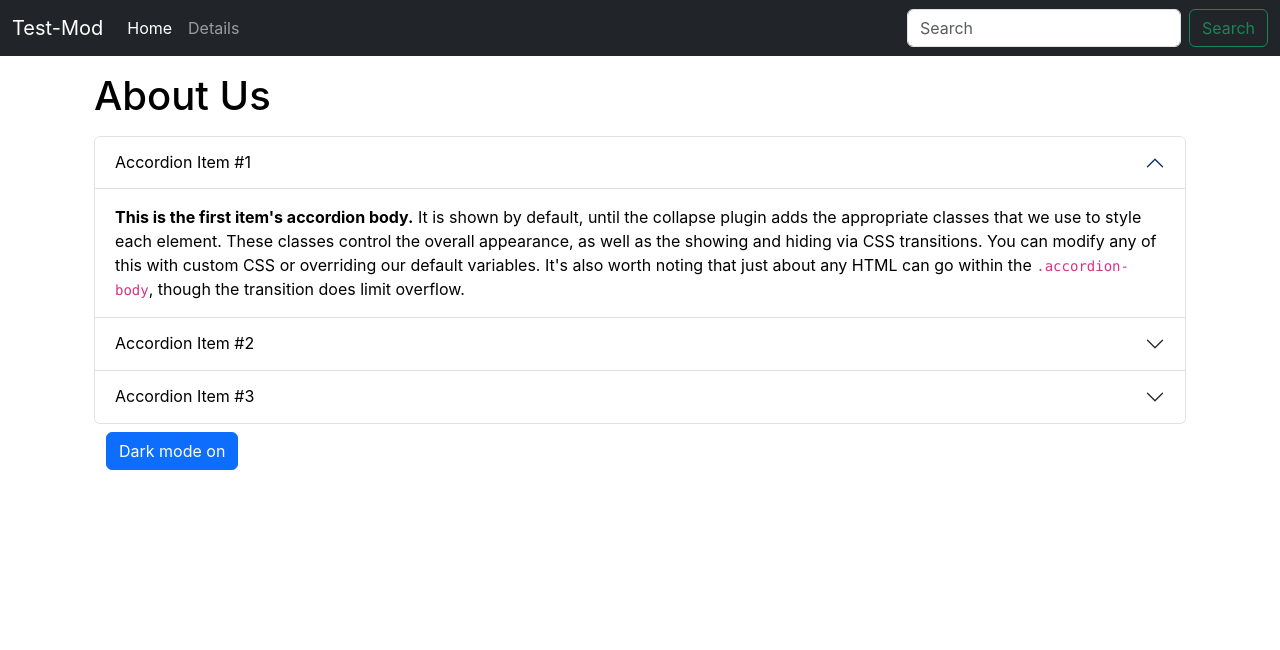
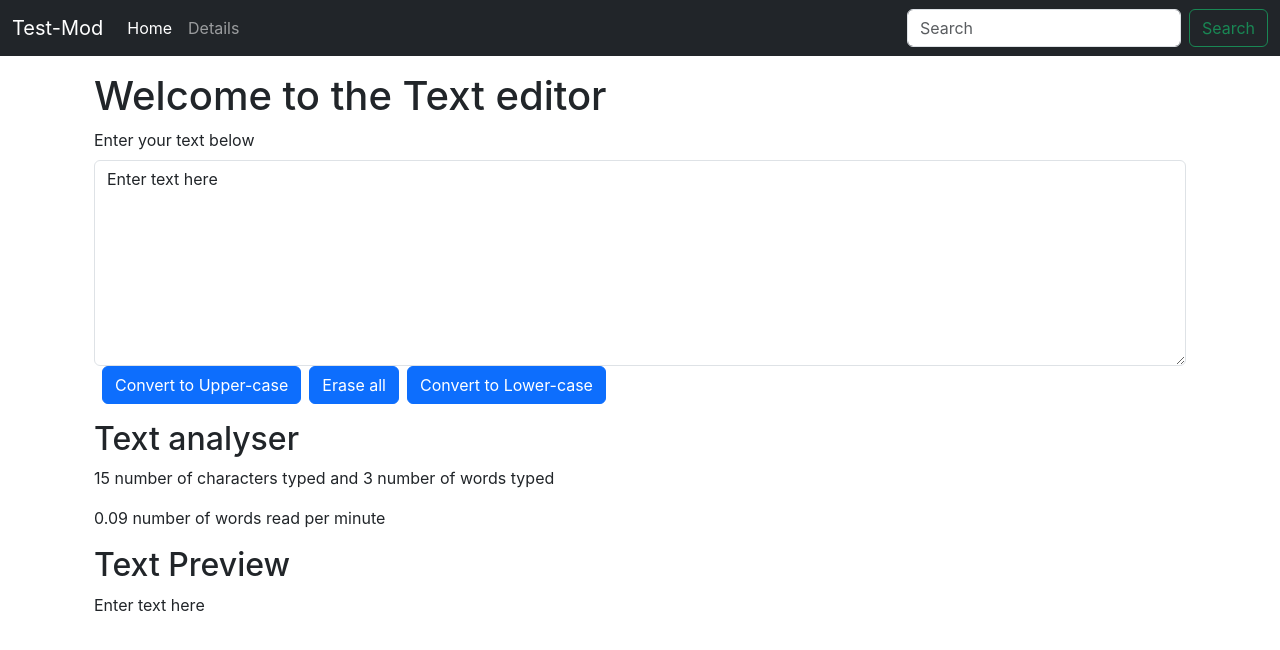
Before and after one commit to akshitchowdhury/app0, a React (Create React App) app: page / in a window 1280 px wide. Shown: the top 650 px of the page. Built offline with nearby package versions, Linux system fonts and the light colour scheme.

Commit message:
Add files via upload

```diff
--- a/src/App.js
+++ b/src/App.js
@@ -1,8 +1,8 @@
 // import logo from './logo.svg';
-import './App.css';
-import About from './components/About';
+// import './App.css';
+// import About from './components/About';
 import Navbar from "./components/Navbar";
-// import Textform from "./components/Textform";
+import Textform from "./components/Textform";
 
 
 function App() {
@@ -16,9 +16,9 @@ function App() {
 <div className='container my-3' >
 
 
-{/* <Textform name = "Enter your text below"/> */}
+<Textform name = "Enter your text below"/>
 
-<About/>
+{/* <About/> */}
 </div>
 
 </>
--- a/src/components/Textform.js
+++ b/src/components/Textform.js
@@ -17,6 +17,18 @@ setText(newText)
     setText(downtext)
  }
 
+
+ const erasure = ()=>{
+
+// let erase = window.location.reload()
+let erase = ""
+setText(erase)
+
+return erase
+
+
+ }
+
  const handlOnchange = function(event){
 
     setText(event.target.value)
@@ -27,7 +39,6 @@ setText(newText)
 
 const[text, setText] = useState("Enter text here")
 
-// const[color, setColor] = useState()
 
 
 
@@ -48,6 +59,11 @@ Convert to Upper-case
 
 </button>
 
+<button class="btn btn-primary mx-10" type="submit" onClick={erasure} >
+
+Erase all
+
+</button>
 
 <button class="btn btn-primary mx-2" type="submit" onClick={handleDownclick}>
 
@@ -55,11 +71,6 @@ Convert to Lower-case
 
 </button>
 
-
-{/* <div className="form-check form-switch">
-  <input className="form-check-input" type="checkbox" role="switch" id="flexSwitchCheckDefault" onClick={dark}/>
-  <label className="form-check-label" for="flexSwitchCheckDefault">Dark mode</label>
-</div> */}
 
 </div>
 </div>
```
